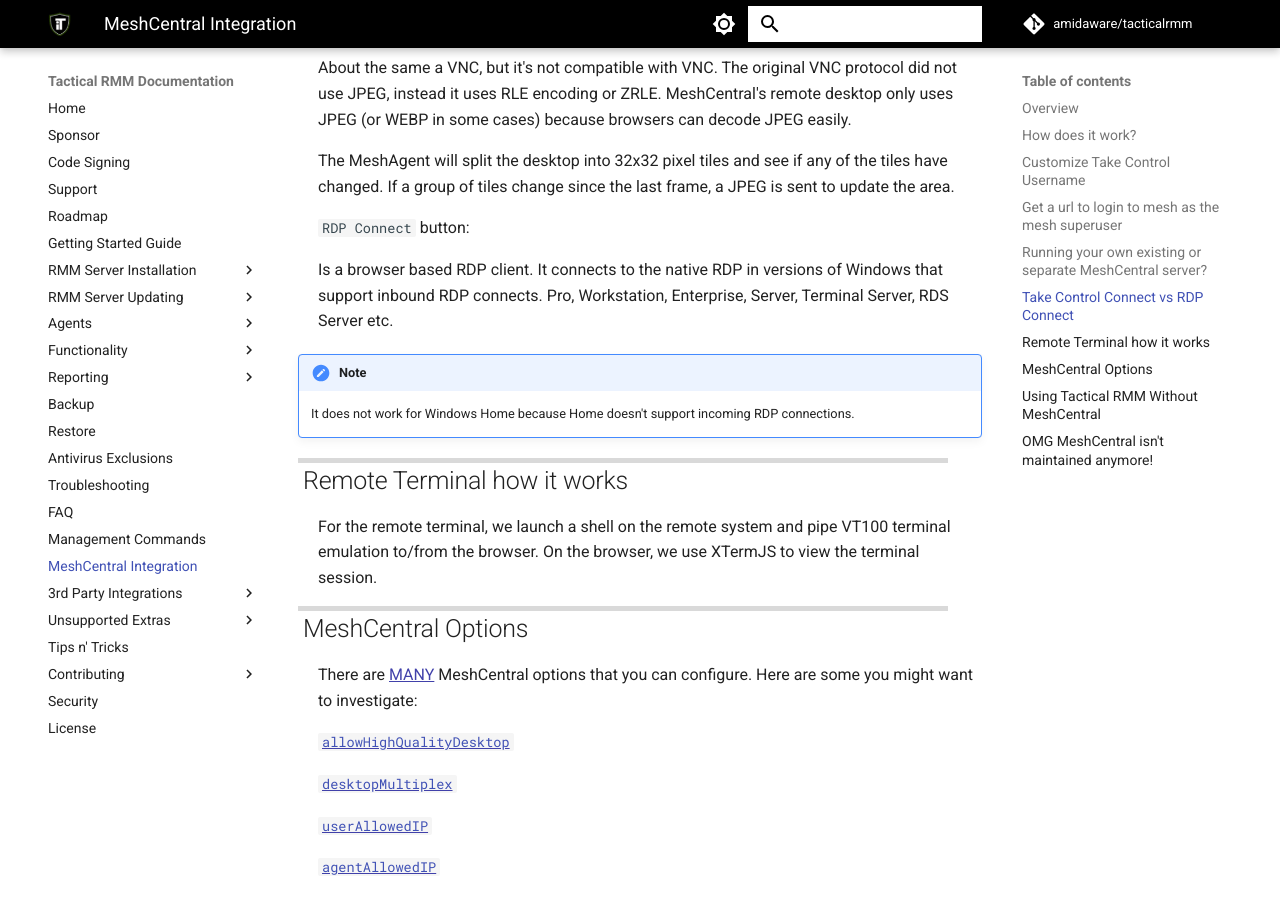
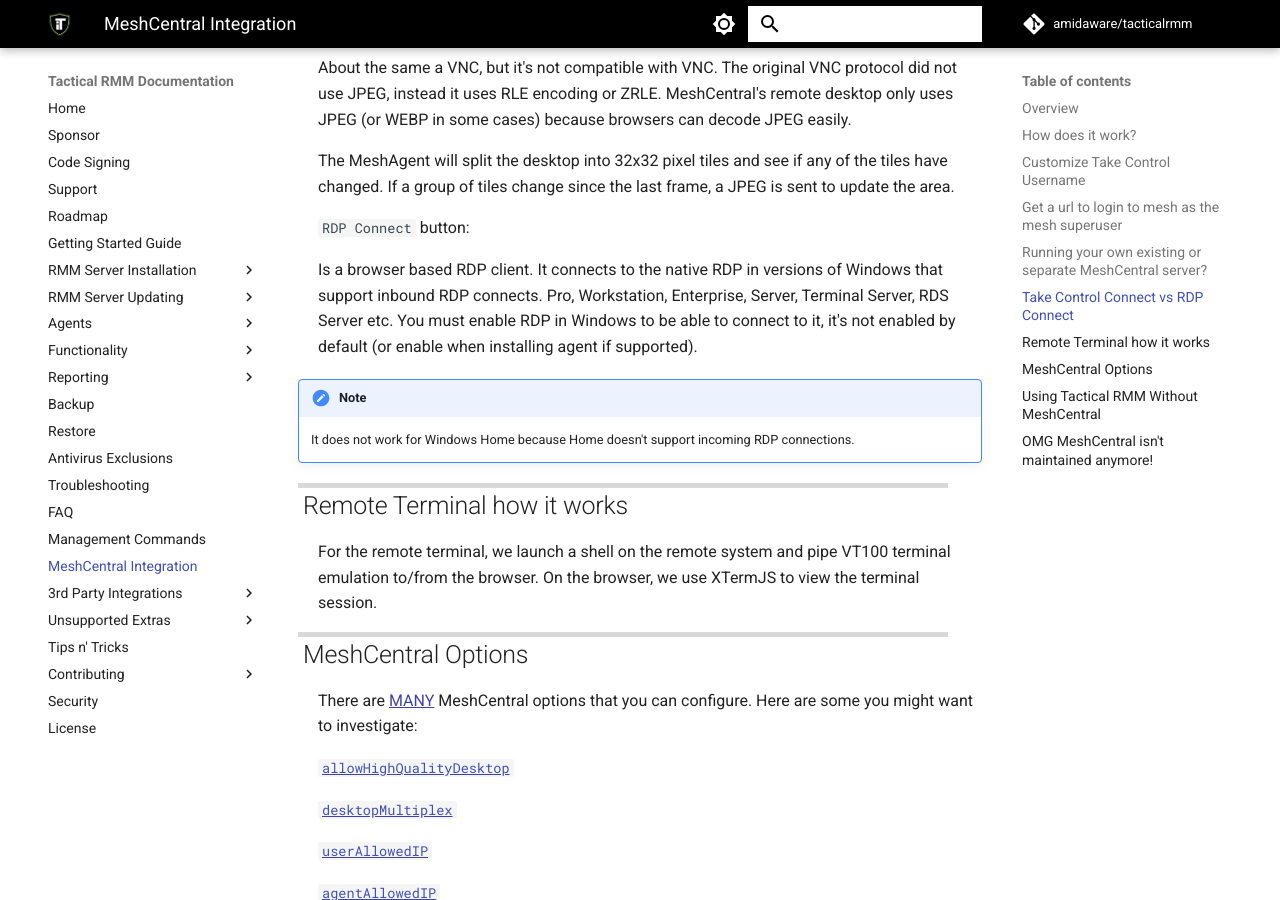
Before and after one commit to amidaware/trmm-docs, an MkDocs documentation site: the page built from docs/mesh_integration.md, in a window 1280 px wide and 900 px high, scrolled down 2452 px. Built offline with MkDocs 1.6.1 and Material for MkDocs 9.7.7, drawn with Linux system fonts in a browser that asks for light colours; comment, search, counter and statistics services are not loaded.

Commit message:
Tweak Mesh RDP notes

```diff
--- a/docs/mesh_integration.md
+++ b/docs/mesh_integration.md
@@ -73,7 +73,7 @@
 
 `RDP Connect` button:
 
-Is a browser based RDP client. It connects to the native RDP in versions of Windows that support inbound RDP connects. Pro, Workstation, Enterprise, Server, Terminal Server, RDS Server etc.
+Is a browser based RDP client. It connects to the native RDP in versions of Windows that support inbound RDP connects. Pro, Workstation, Enterprise, Server, Terminal Server, RDS Server etc. You must enable RDP in Windows to be able to connect to it, it's not enabled by default (or enable when installing agent if supported).
 
 !!!note
     It does not work for Windows Home because Home doesn't support incoming RDP connections.
```
